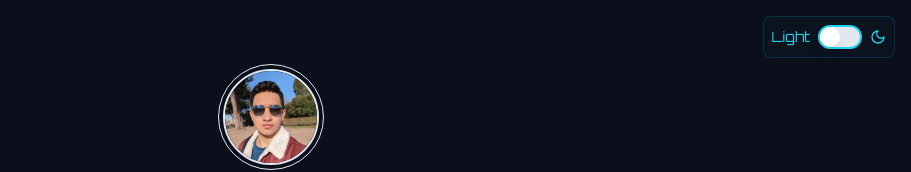
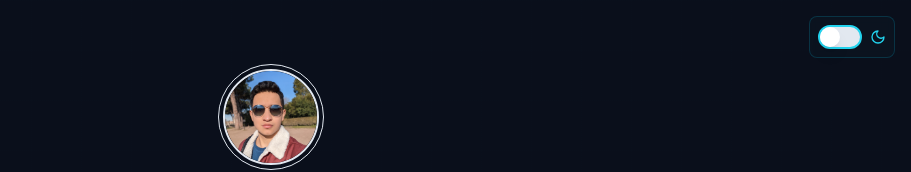
Before and after one commit to victor117-byte/social-link, a React (Vite) app: page / in a window 1280 px wide. Shown: the top 172 px of the page, without its empty margins (369-1280 px from the left). Built offline with nearby package versions, Linux system fonts and the light colour scheme.

Commit message:
Refactor: Remove text from theme toggle
Remove all text elements from the theme toggle component, leaving only the icons and the switch.

```diff
--- a/src/components/ThemeToggle.tsx
+++ b/src/components/ThemeToggle.tsx
@@ -18,9 +18,6 @@ export function ThemeToggle() {
 
   return (
     <div className="flex items-center space-x-2 fixed top-4 right-4 bg-[#0C1421]/90 backdrop-blur-sm border border-cyan-500/20 p-2 rounded-lg z-50">
-      <span className={`text-sm ${isAlternate ? 'text-red-400' : 'text-cyan-400'}`}>
-        {isAlternate ? 'Dark' : 'Light'}
-      </span>
       <Switch
         checked={isAlternate}
         onCheckedChange={toggleTheme}
```
